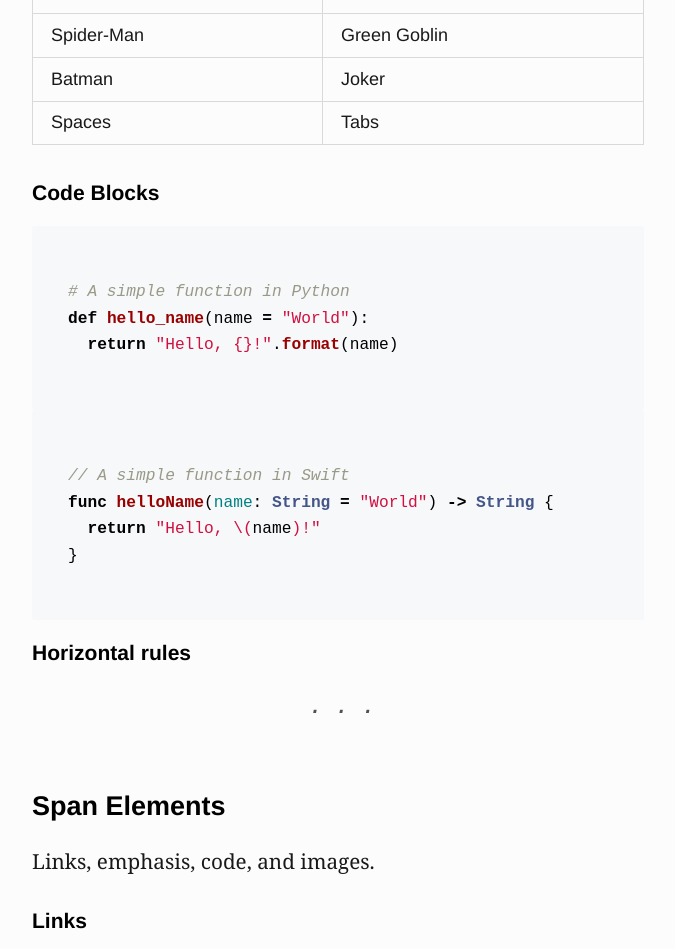
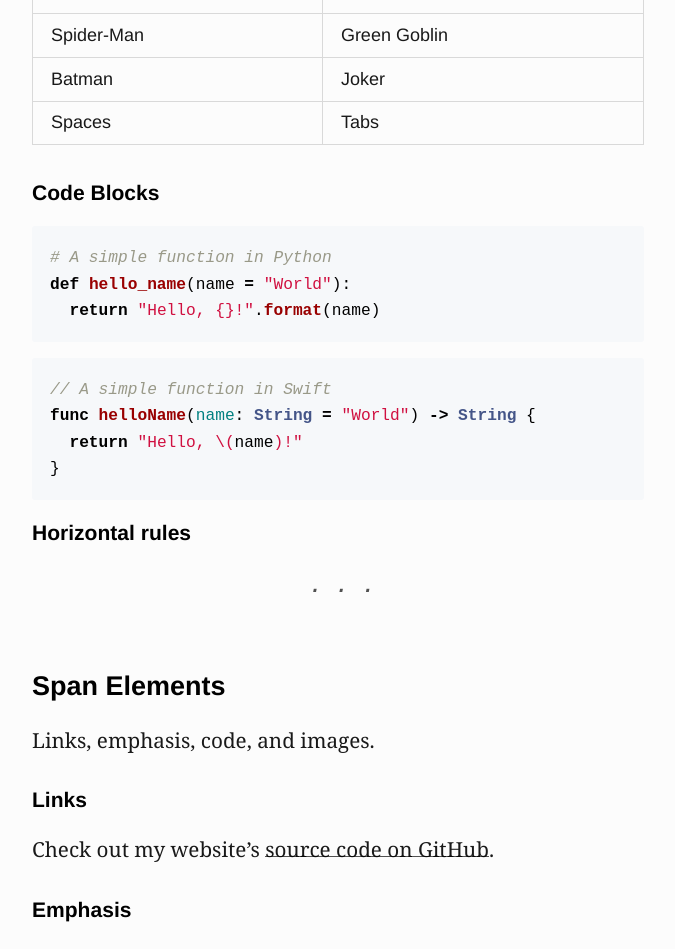
Before and after one commit to tmm/www, a Jekyll site: the page built from blog/_posts/2014-08-01-style-guide.md, in a window 1280 px wide. Shown: the part 1704-2653 px from the top of the page, without its empty margins (302-977 px from the left). Built offline with Jekyll 4.4.1, drawn with Linux system fonts in a browser that asks for light colours; comment, search, counter and statistics services are not loaded.

```diff
--- a/_sass/_code.scss
+++ b/_sass/_code.scss
@@ -18,7 +18,7 @@
     white-space: nowrap;
   }
 }
-.highlight {
+pre.highlight {
   background-color: #f6f8fa;
   border-radius: 3px;
   font: {
@@ -93,10 +93,8 @@
 .highlight .il { color: #009999 } /* Literal.Number.Integer.Long */
 
 .dark {
-  p, li {
-    code { background-color: #333333; }
-  }
-  .highlight { background-color: #333333; }
+  p, li { code { background-color: #333333; } }
+  pre.highlight { background-color: #333; }
   .highlight pre { background-color: #333; }
   .highlight .hll { background-color: #333333 }
   .highlight .c { color: #008800; font-style: italic; background-color: #0f140f } /* Comment */
```
Also changed, not shown: blog/_posts/2017-12-03-internet-ads-im-not-so-sure.md (+2 -0 lines).
